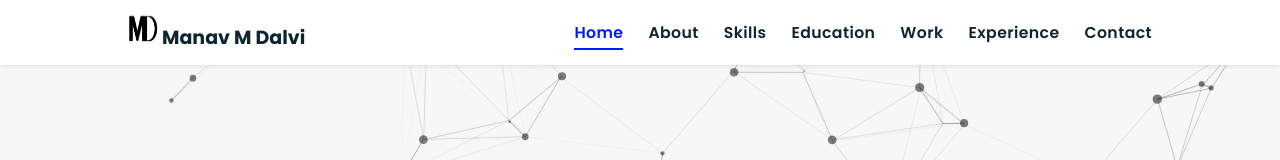
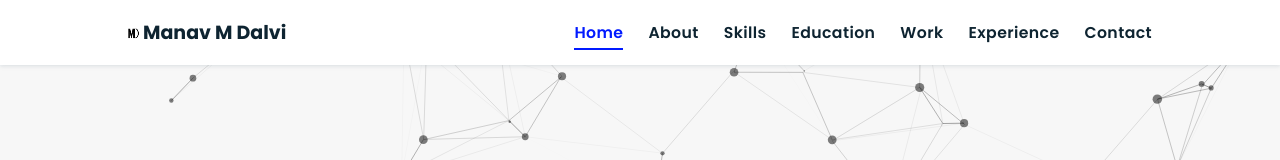
Before and after one commit to Manav-Dalvi/Portfolio, a plain HTML site: page index.html in a window 1280 px wide. Shown: the top 160 px of the page. Drawn offline with nearby package versions, Linux system fonts and the light colour scheme.

Commit message:
Update index.html

```diff
--- a/index.html
+++ b/index.html
@@ -24,7 +24,7 @@
 <!-- navbar starts -->
 <header>
         <a href="https://manav-dalvi.github.io/Portfolio/" class="logo">
-            <img src="assets/images/icon.png" alt="Your Logo" style="width: 30px; height: 30px;">
+            <img src="assets/images/icon.png" alt="Your Logo" style="width: 11px; height: 11px;">
             Manav M Dalvi
         </a>
 
```
